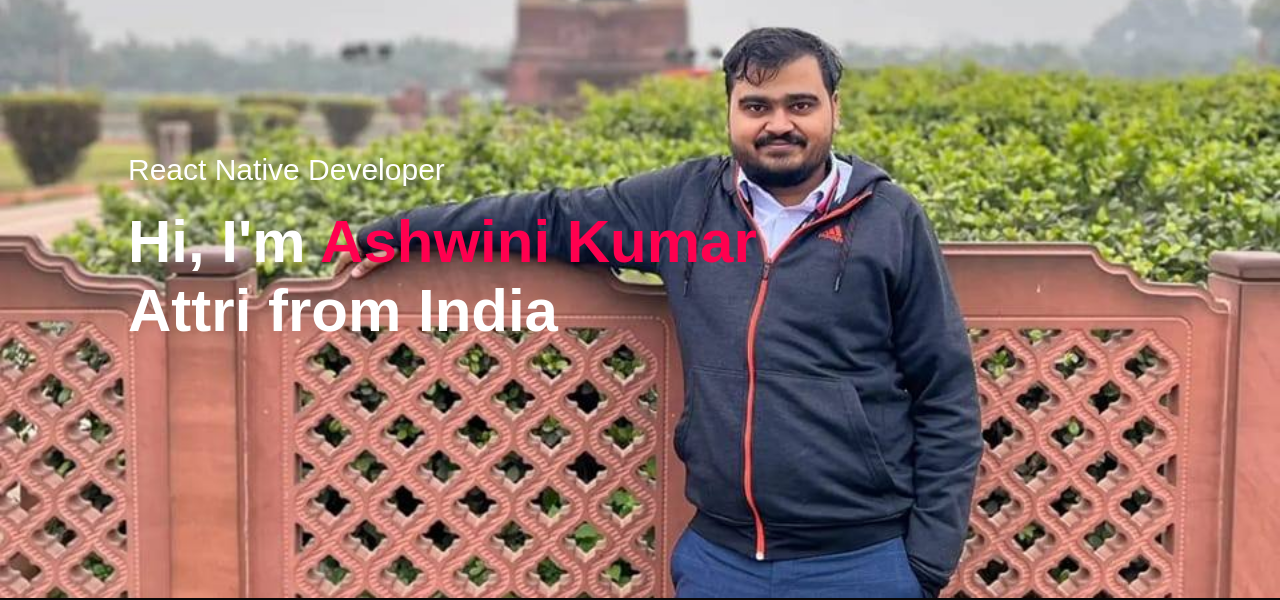
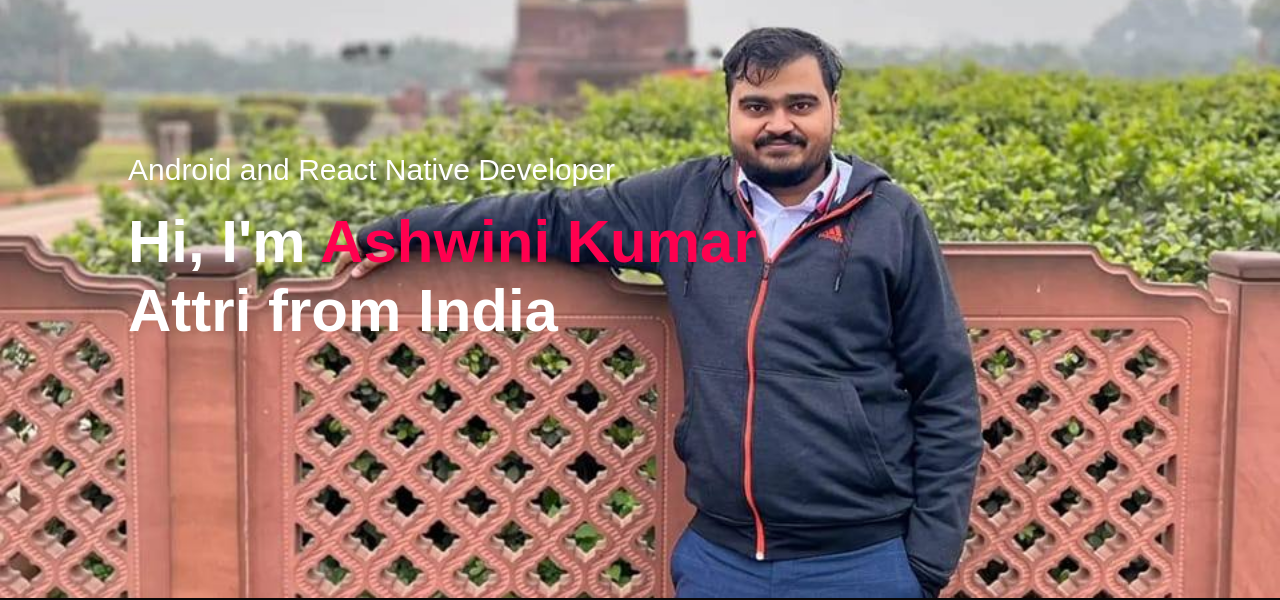
Before and after one commit to ashwinikumarattri/personal-portfolio, a plain HTML site: page index.html in a window 1280 px wide. Shown: the part 202-802 px from the top of the page. Drawn offline with Linux system fonts and the light colour scheme.

Commit message:
android message added

```diff
--- a/index.html
+++ b/index.html
@@ -25,7 +25,7 @@
                 <i class="fa-solid fa-bars" onclick="openMenu()"></i>
             </nav>
             <div class="header-text">
-                <p>React Native Developer</p>
+                <p>Android and React Native Developer</p>
                 <h1>Hi, I'm <span>Ashwini Kumar</span><br>Attri from India</h1>
             </div>
         </div>
```
Also changed, not shown: 1 other file.
